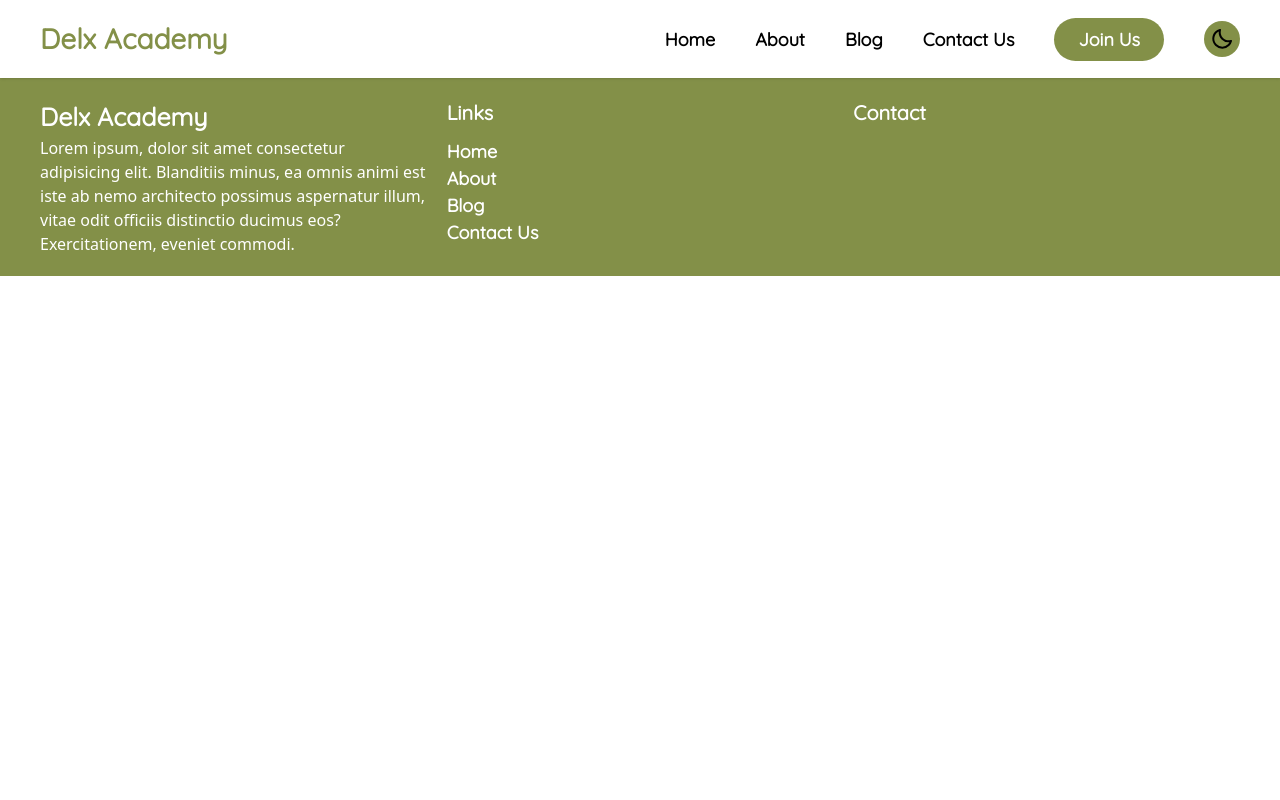
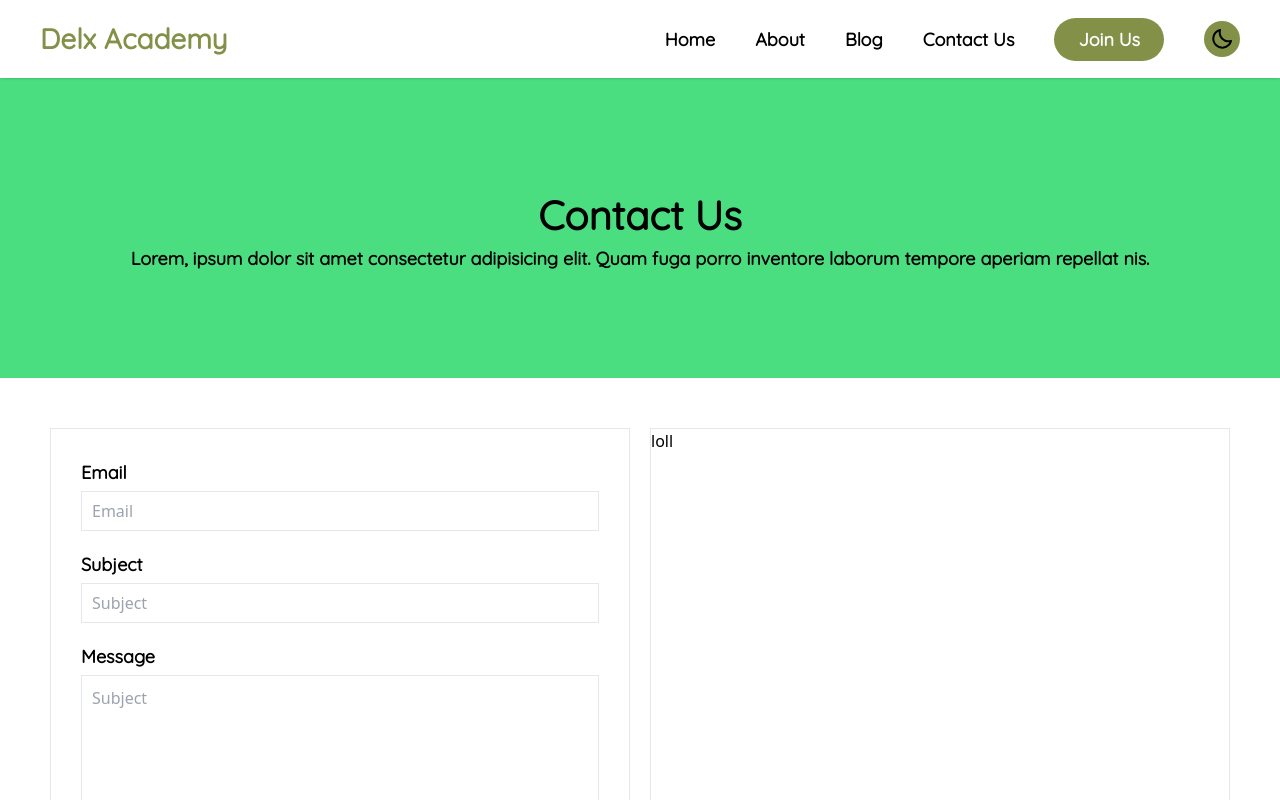
Before and after one commit to anie308/delx, a React (Create React App) app: page /contact-us in a window 1280 px wide. Shown: the top 800 px of the page. Built offline with nearby package versions, Linux system fonts and the light colour scheme.

Commit message:
contact page

```diff
--- a/src/App.js
+++ b/src/App.js
@@ -16,7 +16,7 @@ function App() {
         <Routes>
           <Route path='/' element={<Home/>}/>
           <Route path='/about' element={<About/>}/>
-          <Route path='/contact' element={<Contact/>}/>
+          <Route path='/contact-us' element={<Contact/>}/>
           <Route path='/blog/:slug' element={<Single/>}/>
           <Route path='/blog' element={<All/>}/>
           <Route path='/join-us' element={<JoinUs/>}/>
--- /dev/null
+++ b/src/components/contactFormSection/index.jsx
@@ -0,0 +1,59 @@
+import React from "react";
+
+function ContactForm() {
+  return (
+    <div className="grid md:grid-cols-2 md:p-[50px] gap-5">
+      <div className="border">
+        <form action="" className="w-full p-[30px] space-y-5">
+          <div>
+            <label
+              htmlFor=""
+              className="font-quicksand text-[18px] font-[700] "
+            >
+              Email
+            </label>
+            <input
+              type="email"
+              className="h-[40px] w-full outline-none border mt-[5px] px-[10px] "
+              placeholder="Email"
+            />
+          </div>
+          <div>
+            <label
+              htmlFor=""
+              className="font-quicksand text-[18px] font-[700] "
+            >
+              Subject
+            </label>
+
+            <input
+              type="text"
+              className="h-[40px] w-full outline-none border px-[10px] mt-[5px]  "
+              placeholder="Subject"
+            />
+          </div>
+          <div>
+            <label
+              htmlFor=""
+              className="font-quicksand text-[18px] font-[700] "
+            >
+              Message
+            </label>
+
+            <textarea
+              className="h-[150px] w-full outline-none border px-[10px] mt-[5px] p-[10px] "
+              placeholder="Subject"
+              aria-multiline
+            />
+          </div>
+          <div className="w-full">
+            <button type="submit" className="border w-full h-[40px] font-quicksand text-[18px] font-[700]">Send message</button>
+          </div>
+        </form>
+      </div>
+      <div className="border">loll</div>
+    </div>
+  );
+}
+
+export default ContactForm;
--- /dev/null
+++ b/src/components/contactPageHero/index.jsx
@@ -0,0 +1,12 @@
+import React from 'react'
+
+function ContactPageHero() {
+  return (
+    <div className='w-full h-[300px] bg-green-400 flex flex-col items-center justify-center'>
+      <p className='font-quicksand text-[40px] font-[800]'>Contact Us</p>
+      <p className='font-quicksand text-[18px] font-[600] text-center'>Lorem, ipsum dolor sit amet consectetur adipisicing elit. Quam fuga porro inventore laborum tempore aperiam repellat nis.</p>
+    </div>
+  )
+}
+
+export default ContactPageHero
--- a/src/pages/Contact.jsx
+++ b/src/pages/Contact.jsx
@@ -1,8 +1,13 @@
 import React from 'react'
+import ContactForm from '../components/contactFormSection'
+import ContactPageHero from '../components/contactPageHero'
 
 function Contact() {
   return (
-    <div>Contact</div>
+    <div>
+      <ContactPageHero/>
+      <ContactForm/>
+    </div>
   )
 }
 
```
